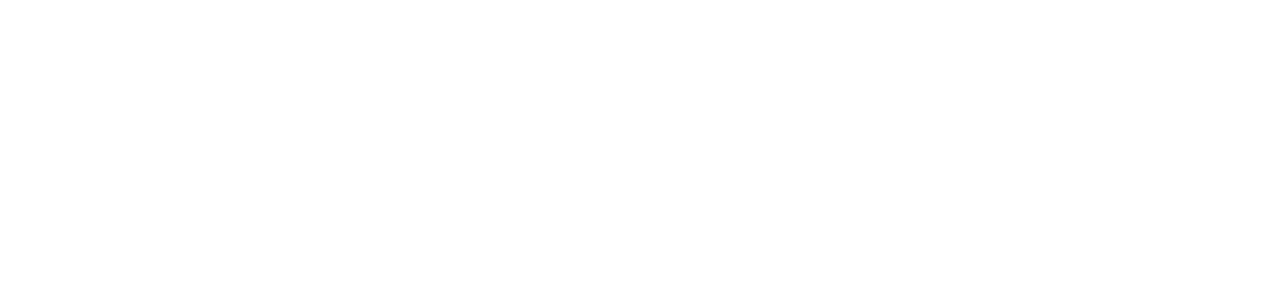
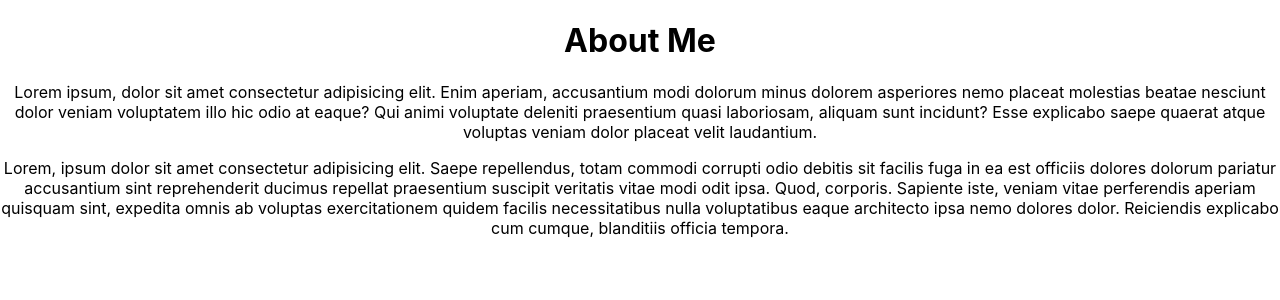
Before and after one commit to moudio/react-simple-blog, a React (Create React App) app: page /about in a window 1280 px wide. Shown: the top 300 px of the page. Built offline with nearby package versions, Linux system fonts and the light colour scheme.

Commit message:
Create the different routes for about artiles and article

```diff
--- a/src/App.js
+++ b/src/App.js
@@ -2,12 +2,17 @@
 import { BrowserRouter as Router, Route } from 'react-router-dom';
 import './App.css';
 import HomePage from './pages/HomePage';
-
+import AboutPage from './pages/AboutPage';
+import ArticlesList from './pages/ArticlesList';
+import ArticlePage from './pages/ArticlePage';
 function App() {
   return (
     <Router>
       <div className="App">
         <Route exact path="/" component={HomePage} />
+        <Route path="/about" component={AboutPage} />
+        <Route path="/articles-list" component={ArticlesList} />
+        <Route path="/article" component={ArticlePage} />
       </div>
     </Router>
   );
--- /dev/null
+++ b/src/pages/AboutPage.js
@@ -0,0 +1,29 @@
+import React from 'react';
+
+function AboutPage() {
+  return (
+    <div>
+      <h1>About Me</h1>
+      <p>
+        Lorem ipsum, dolor sit amet consectetur adipisicing elit. Enim aperiam,
+        accusantium modi dolorum minus dolorem asperiores nemo placeat molestias
+        beatae nesciunt dolor veniam voluptatem illo hic odio at eaque? Qui
+        animi voluptate deleniti praesentium quasi laboriosam, aliquam sunt
+        incidunt? Esse explicabo saepe quaerat atque voluptas veniam dolor
+        placeat velit laudantium.
+      </p>
+      <p>
+        Lorem, ipsum dolor sit amet consectetur adipisicing elit. Saepe
+        repellendus, totam commodi corrupti odio debitis sit facilis fuga in ea
+        est officiis dolores dolorum pariatur accusantium sint reprehenderit
+        ducimus repellat praesentium suscipit veritatis vitae modi odit ipsa.
+        Quod, corporis. Sapiente iste, veniam vitae perferendis aperiam quisquam
+        sint, expedita omnis ab voluptas exercitationem quidem facilis
+        necessitatibus nulla voluptatibus eaque architecto ipsa nemo dolores
+        dolor. Reiciendis explicabo cum cumque, blanditiis officia tempora.
+      </p>
+    </div>
+  );
+}
+
+export default AboutPage;
--- /dev/null
+++ b/src/pages/ArticlePage.js
@@ -0,0 +1,11 @@
+import React from 'react';
+
+function ArticlePage() {
+  return (
+    <>
+      <h1>This is an Article</h1>
+    </>
+  );
+}
+
+export default ArticlePage;
--- /dev/null
+++ b/src/pages/ArticlesList.js
@@ -0,0 +1,11 @@
+import React from 'react';
+
+function ArticlesList() {
+  return (
+    <>
+      <h1>Articles</h1>
+    </>
+  );
+}
+
+export default ArticlesList;
```
